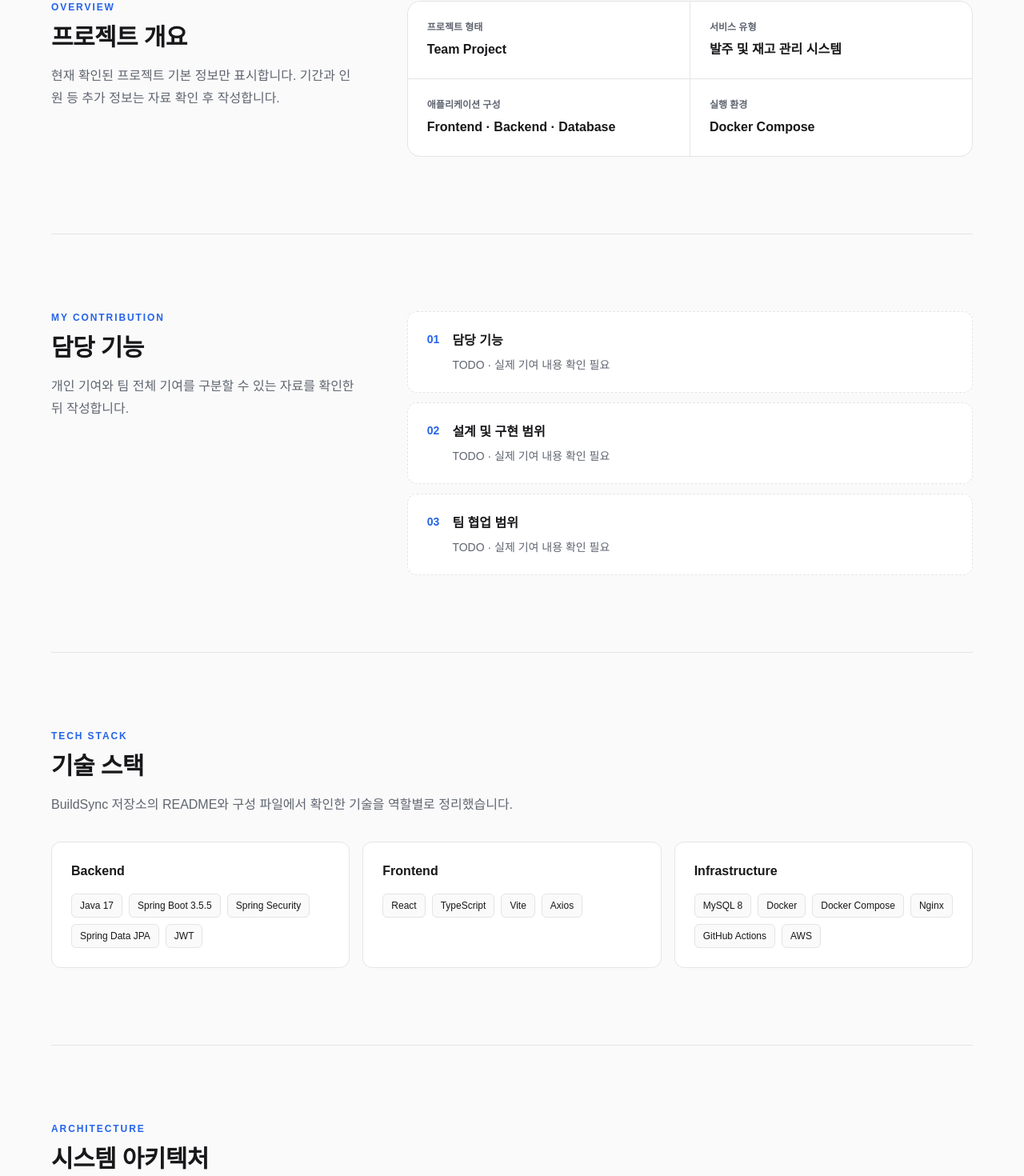
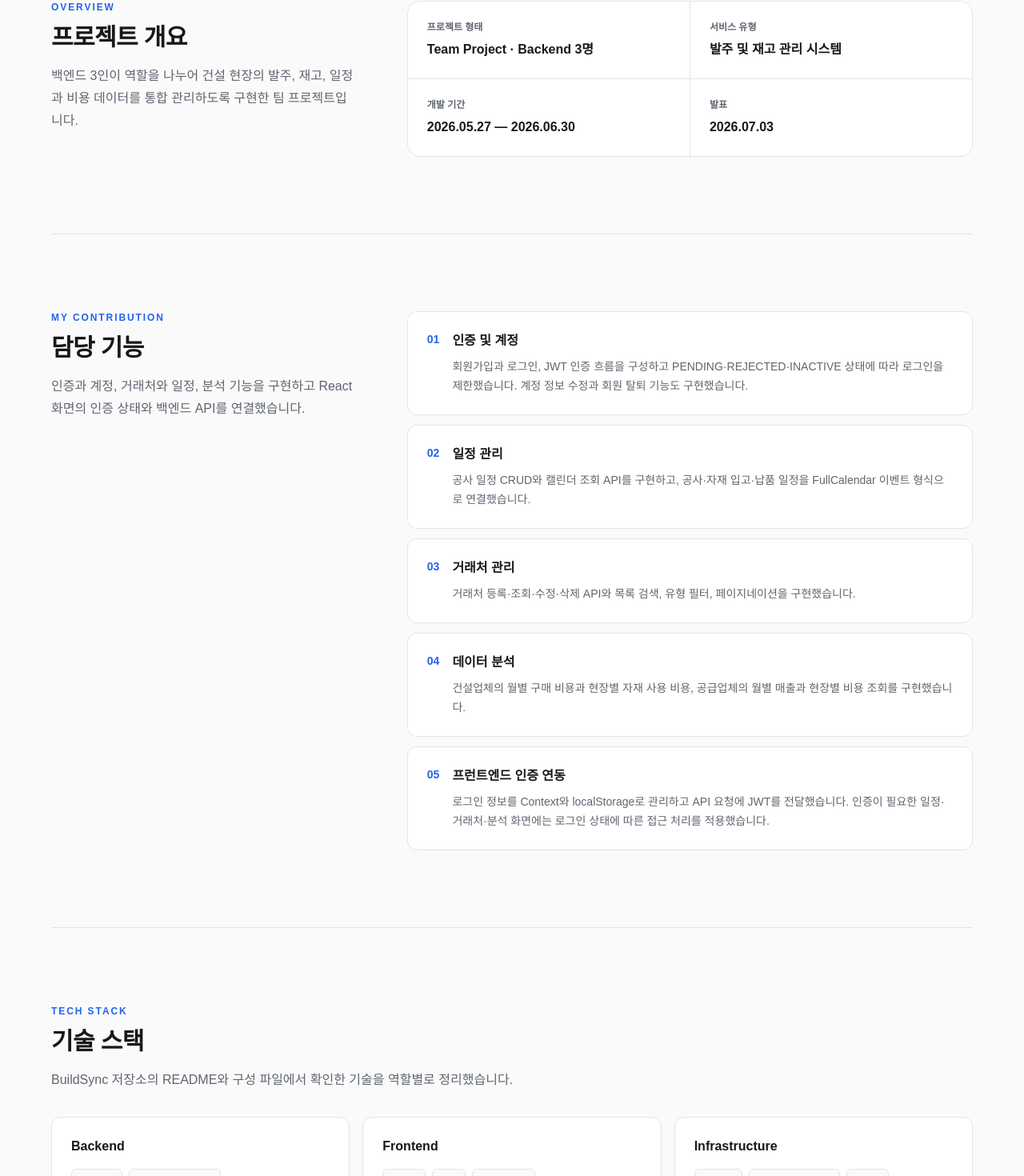
Before and after one commit to kimse0ngjun/portfolio, a Next.js app: page /projects/buildsync in a window 1280 px wide. Shown: the part 599-2069 px from the top of the page at 80% size. Built offline with nearby package versions, Linux system fonts and the light colour scheme.

Commit message:
docs: BuildSync 프로젝트 상세 내용 보완

```diff
--- a/src/app/projects/buildsync/page.tsx
+++ b/src/app/projects/buildsync/page.tsx
@@ -35,19 +35,42 @@ export default function BuildSyncPage() {
                 <div className="rounded-xl border border-border bg-background p-5"><p className="text-xs font-semibold text-muted">ENTRY POINT</p><p className="mt-2 font-bold">Nginx :80</p></div>
                 <span className="hidden text-muted md:block" aria-hidden="true">→</span>
                 <div className="grid gap-3">
-                  <div className="rounded-xl border border-border bg-background p-4"><p className="text-xs font-semibold text-muted">FRONTEND</p><p className="mt-2 font-bold">React</p></div>
-                  <div className="rounded-xl border border-border bg-background p-4"><p className="text-xs font-semibold text-muted">BACKEND API</p><p className="mt-2 font-bold">Spring Boot :8080</p></div>
+                  <div className="rounded-xl border border-border bg-background p-4"><p className="text-xs font-semibold text-muted">FRONTEND</p><p className="mt-2 font-bold">React · Vite · TypeScript</p></div>
+                  <div className="rounded-xl border border-border bg-background p-4"><p className="text-xs font-semibold text-muted">BACKEND API</p><p className="mt-2 font-bold">Spring Boot :8080</p><p className="mt-2 text-xs text-muted">Spring Security · JWT</p></div>
                 </div>
                 <span className="hidden text-muted md:block" aria-hidden="true">→</span>
                 <div className="rounded-xl border border-border bg-background p-5"><p className="text-xs font-semibold text-muted">DATABASE</p><p className="mt-2 font-bold">MySQL :3306</p></div>
               </div>
-              <p className="mt-5 text-center text-xs leading-5 text-muted">각 서비스는 Docker Compose로 구성되며 MySQL 데이터는 Volume에 저장됩니다.</p>
+              <p className="mt-5 text-center text-xs leading-5 text-muted">AWS EC2에서 Nginx, Frontend, Backend, MySQL을 Docker Compose로 구성하고 MySQL 데이터는 Volume에 저장합니다.</p>
             </div>
           </section>
         )}
 
         <ProjectFeaturesSection id="features-title" description={project.featuresDescription} items={project.features} />
         <ProjectTroubleshootingSection id="troubleshooting-title" description={project.troubleshootingDescription} items={project.troubleshooting} />
+        {project.outcomes && project.outcomes.length > 0 && (
+          <section className="py-16 sm:py-20 lg:py-24" aria-labelledby="outcomes-title">
+            <ProjectSectionHeading
+              eyebrow="OUTCOMES & LEARNINGS"
+              title="결과 및 배운 점"
+              description="BuildSync를 구현하고 통합하며 이해한 기술적 흐름과 협업 경험을 정리했습니다."
+              id="outcomes-title"
+            />
+            <ul className="mt-8 grid gap-3 sm:grid-cols-2">
+              {project.outcomes.map((outcome, index) => (
+                <li
+                  key={outcome}
+                  className="flex gap-4 rounded-xl border border-border bg-surface p-5 sm:p-6"
+                >
+                  <span className="text-sm font-semibold text-accent" aria-hidden="true">
+                    {String(index + 1).padStart(2, "0")}
+                  </span>
+                  <p className="text-sm leading-6">{outcome}</p>
+                </li>
+              ))}
+            </ul>
+          </section>
+        )}
       </div>
       <ProjectBackLink />
     </article>
--- a/src/data/projects.ts
+++ b/src/data/projects.ts
@@ -7,46 +7,56 @@ export const projects = [
     name: "BuildSync",
     summary: "건설 자재 발주 및 재고 관리 시스템",
     cardDescription: "건설 자재 발주 및 재고 관리 시스템",
-    type: "Team Project",
+    type: "Team Project · Backend 3명",
     cardType: "Team Project",
+    period: "2026.05.27 — 2026.06.30",
     cardTechnologies: ["Spring Boot", "React", "MySQL", "Docker", "AWS"],
     technologyGroups: [
-      { label: "Backend", items: ["Java 17", "Spring Boot 3.5.5", "Spring Security", "Spring Data JPA", "JWT"] },
-      { label: "Frontend", items: ["React", "TypeScript", "Vite", "Axios"] },
-      { label: "Infrastructure", items: ["MySQL 8", "Docker", "Docker Compose", "Nginx", "GitHub Actions", "AWS"] },
+      { label: "Backend", items: ["Java 17", "Spring Boot 3.5.5", "Spring Security 6.5.3", "Spring Data JPA", "JWT", "MySQL 8"] },
+      { label: "Frontend", items: ["React", "Vite", "TypeScript"] },
+      { label: "Infrastructure", items: ["Docker", "Docker Compose", "Nginx", "AWS EC2"] },
     ],
-    overviewDescription: "현재 확인된 프로젝트 기본 정보만 표시합니다. 기간과 인원 등 추가 정보는 자료 확인 후 작성합니다.",
+    overviewDescription: "백엔드 3인이 역할을 나누어 건설 현장의 발주, 재고, 일정과 비용 데이터를 통합 관리하도록 구현한 팀 프로젝트입니다.",
     overviewItems: [
-      { label: "프로젝트 형태", value: "Team Project" },
+      { label: "프로젝트 형태", value: "Team Project · Backend 3명" },
       { label: "서비스 유형", value: "발주 및 재고 관리 시스템" },
-      { label: "애플리케이션 구성", value: "Frontend · Backend · Database" },
-      { label: "실행 환경", value: "Docker Compose" },
+      { label: "개발 기간", value: "2026.05.27 — 2026.06.30" },
+      { label: "발표", value: "2026.07.03" },
     ],
-    contributionDescription: "개인 기여와 팀 전체 기여를 구분할 수 있는 자료를 확인한 뒤 작성합니다.",
+    contributionDescription: "인증과 계정, 거래처와 일정, 분석 기능을 구현하고 React 화면의 인증 상태와 백엔드 API를 연결했습니다.",
     contributions: [
-      { title: "담당 기능", description: "TODO · 실제 기여 내용 확인 필요" },
-      { title: "설계 및 구현 범위", description: "TODO · 실제 기여 내용 확인 필요" },
-      { title: "팀 협업 범위", description: "TODO · 실제 기여 내용 확인 필요" },
+      { title: "인증 및 계정", description: "회원가입과 로그인, JWT 인증 흐름을 구성하고 PENDING·REJECTED·INACTIVE 상태에 따라 로그인을 제한했습니다. 계정 정보 수정과 회원 탈퇴 기능도 구현했습니다." },
+      { title: "일정 관리", description: "공사 일정 CRUD와 캘린더 조회 API를 구현하고, 공사·자재 입고·납품 일정을 FullCalendar 이벤트 형식으로 연결했습니다." },
+      { title: "거래처 관리", description: "거래처 등록·조회·수정·삭제 API와 목록 검색, 유형 필터, 페이지네이션을 구현했습니다." },
+      { title: "데이터 분석", description: "건설업체의 월별 구매 비용과 현장별 자재 사용 비용, 공급업체의 월별 매출과 현장별 비용 조회를 구현했습니다." },
+      { title: "프런트엔드 인증 연동", description: "로그인 정보를 Context와 localStorage로 관리하고 API 요청에 JWT를 전달했습니다. 인증이 필요한 일정·거래처·분석 화면에는 로그인 상태에 따른 접근 처리를 적용했습니다." },
     ],
-    contributionPlaceholder: true,
     stackDescription: "BuildSync 저장소의 README와 구성 파일에서 확인한 기술을 역할별로 정리했습니다.",
     architectureDescription: "Nginx가 진입점이 되어 React 프론트엔드와 Spring Boot API 요청을 분기하고, 백엔드는 MySQL과 연결됩니다.",
-    featuresDescription: "BuildSync 저장소 README에서 확인한 서비스 기능을 영역별로 정리했습니다.",
+    featuresDescription: "팀 전체가 구현한 BuildSync의 서비스 주요 기능을 사용자 흐름에 따라 정리했습니다.",
     features: [
-      { title: "공사 현장 관리", description: "현장 등록·수정·삭제와 현장별 자재 사용 내역 및 비용 분석" },
-      { title: "발주 관리", description: "발주서 작성과 발주 요청·승인·취소 및 상태 관리" },
-      { title: "자재 및 재고 관리", description: "자재 등록·수정·삭제, 입출고 처리와 재고 부족 알림" },
-      { title: "일정 관리", description: "공사 일정을 등록하고 캘린더 형식으로 조회" },
-      { title: "거래처 관리", description: "거래처 등록·수정·삭제와 목록 조회" },
-      { title: "관리자 기능", description: "관리자 로그인과 사용자 권한 및 시스템 관리" },
+      { title: "사용자 및 권한 관리", description: "회원가입과 로그인, 사용자 승인 상태 관리, 계정 설정과 탈퇴" },
+      { title: "현장 및 일정 관리", description: "공사 현장과 일정을 등록·수정·삭제하고 캘린더에서 조회" },
+      { title: "발주 및 재고 관리", description: "발주 요청·승인·취소와 입출고 처리, 재고 현황 및 부족 알림 관리" },
+      { title: "거래처 및 자재 관리", description: "거래처와 자재 정보를 등록·조회·수정·삭제" },
+      { title: "데이터 분석", description: "월별 구매·매출 비용과 현장별 자재 사용·비용을 조회" },
     ],
-    troubleshootingDescription: "이번 단계에서는 트러블슈팅 제목 Placeholder만 구성합니다.",
+    troubleshootingDescription: "코드와 수정 커밋에서 확인된 인증, 화면 상태 동기화, 컨테이너 실행 문제를 정리했습니다.",
     troubleshooting: [
-      { title: "Trouble Shooting 01", placeholder: true },
-      { title: "Trouble Shooting 02", placeholder: true },
+      { title: "JWT 인증과 사용자 승인 상태 분리", problem: "아이디와 비밀번호가 일치하더라도 승인 대기, 반려 또는 비활성 상태의 계정은 서비스 접근을 허용하면 안 됐습니다.", solution: "로그인 시 비밀번호 검증 후 CompanyStatus를 확인해 PENDING·REJECTED·INACTIVE 상태별로 요청을 중단하고, 정상 계정에만 JWT를 발급했습니다. 이후 요청은 OncePerRequestFilter에서 Bearer 토큰을 검증해 SecurityContext에 인증 정보를 설정했습니다.", results: ["계정 상태별 로그인 제한", "JWT 기반 Stateless 인증 흐름 구성"] },
+      { title: "비로그인 사용자의 보호 화면 접근", problem: "토큰이 없는 사용자가 일정, 거래처, 분석 URL에 직접 접근하면 화면이 먼저 렌더링되고 인증 API가 호출될 수 있었습니다.", solution: "AuthContext의 로그인 상태를 각 보호 화면에서 확인하고, 비로그인 상태에는 LoginRequired 화면을 반환하도록 라우팅 흐름을 보완했습니다.", results: ["보호 화면의 접근 조건 통일", "백엔드 인증과 프런트 화면 상태 연결"] },
+      { title: "일정 변경 후 캘린더 데이터 미반영", problem: "일정 목록이나 캘린더로 돌아왔을 때 이전에 불러온 데이터가 남아 변경 내용이 바로 표시되지 않았습니다.", solution: "일정 조회 함수를 useCallback으로 고정하고 화면이 다시 포커스를 받을 때 목록과 캘린더 데이터를 재조회하도록 이벤트 등록과 정리 로직을 추가했습니다.", results: ["화면 복귀 시 일정 데이터 재조회", "이벤트 리스너 정리 처리"] },
+      { title: "컨테이너 시작 순서와 SPA 라우팅", problem: "Docker Compose의 단순 실행 순서만으로는 MySQL 준비 전에 백엔드가 시작될 수 있었고, 프런트엔드 컨테이너에서 직접 경로 접근을 처리할 Nginx 설정도 필요했습니다.", solution: "MySQL healthcheck와 service_healthy 조건을 추가하고, 프런트 Nginx에 try_files를 설정해 React 진입점으로 대체하도록 구성했습니다.", results: ["데이터베이스 준비 상태 기반 백엔드 시작", "React 클라이언트 라우트 직접 접근 지원"] },
     ],
     links: [
       { label: "GitHub Repository", url: "https://github.com/kimse0ngjun/BuildSync", description: "새 창에서 BuildSync 공개 저장소를 엽니다.", variant: "primary" },
+    ],
+    outcomes: [
+      "Spring Security 필터 체인과 JWT 발급·검증, 사용자 상태 검사를 연결하며 Stateless 인증 흐름을 이해했습니다.",
+      "백엔드의 인증 결과를 React Context와 보호 화면에 연결하며 API 보안과 화면 접근 제어를 함께 고려했습니다.",
+      "일정과 분석 기능을 구현하며 화면에 필요한 응답 구조와 월별·현장별 집계 기준을 설계했습니다.",
+      "Docker Compose의 의존성 조건과 Nginx 라우팅을 조정하며 컨테이너 간 연결과 실행 순서의 중요성을 확인했습니다.",
+      "백엔드 3인이 기능을 나누어 개발하고 브랜치와 Pull Request로 변경을 통합하는 과정을 경험했습니다.",
     ],
   },
   {
```
